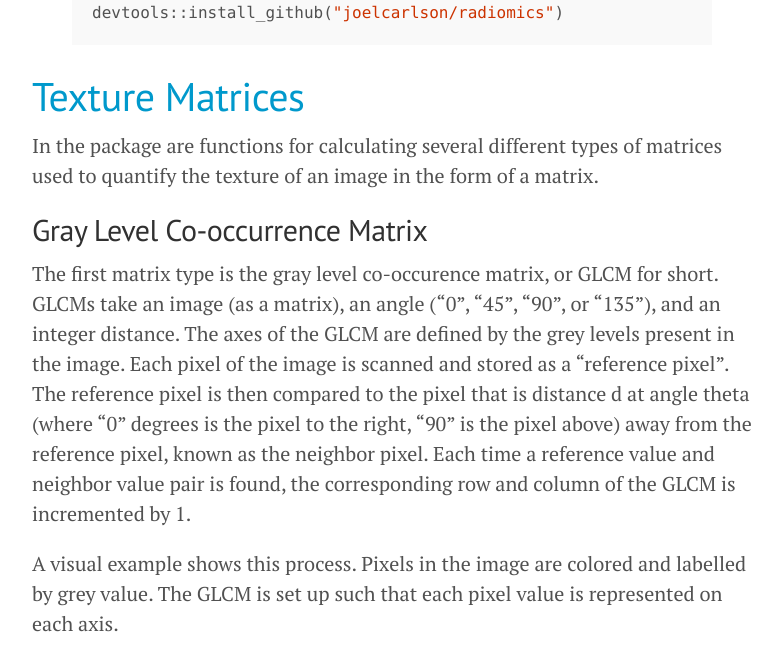
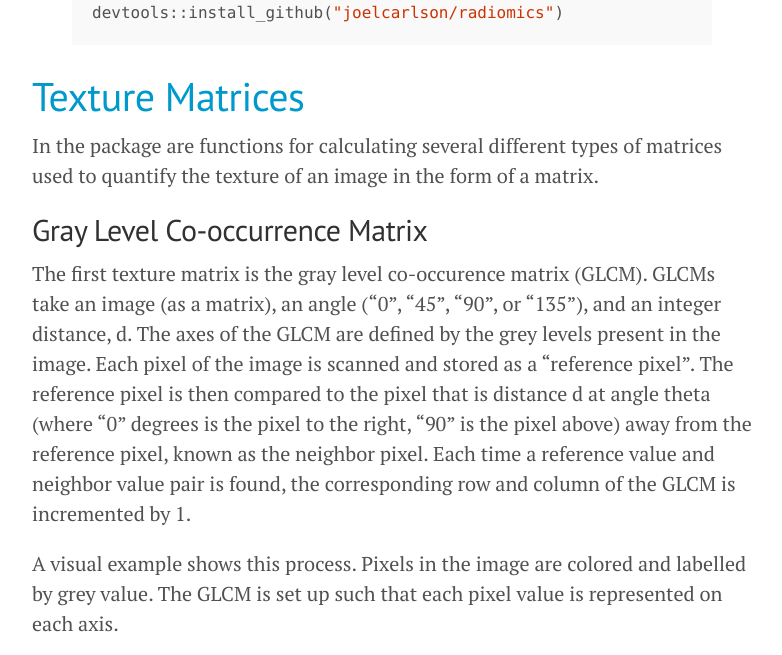
Before and after one commit to joelcarlson/joelcarlson.github.io, a Jekyll site: the page built from _posts/2015-7-10-radiomics-package.md, in a window 1280 px wide and 1400 px high, scrolled down 294 px, cut to the strip 0-655 px from the top of the window. Shown: the whole strip, without its empty margins (248-1030 px from the left). Built offline with Jekyll 4.4.1, drawn with Linux system fonts in a browser that asks for light colours; Markdown is read by kramdown in place of the engine named in the settings; some of the changed lines change nothing that is shown; some of the changed text lies outside the part shown.

Commit message:
Update 2015-7-10-radiomics-package.md

```diff
--- a/_posts/2015-7-10-radiomics-package.md
+++ b/_posts/2015-7-10-radiomics-package.md
@@ -20,7 +20,7 @@
 
 ##Gray Level Co-occurrence Matrix
 
-The first matrix type is the gray level co-occurence matrix, or GLCM for short. GLCMs take an image (as a matrix), an angle ("0", "45", "90", or "135"), and an integer distance. The axes of the GLCM are defined by the grey levels present in the image. Each pixel of the image is scanned and stored as a "reference pixel". The reference pixel is then compared to the pixel that is distance d at angle theta (where "0" degrees is the pixel to the right, "90" is the pixel above) away from the reference pixel, known as the neighbor pixel. Each time a reference value and neighbor value pair is found, the corresponding row and column of the GLCM is incremented by 1.
+The first texture matrix is the gray level co-occurence matrix (GLCM). GLCMs take an image (as a matrix), an angle ("0", "45", "90", or "135"), and an integer distance, d. The axes of the GLCM are defined by the grey levels present in the image. Each pixel of the image is scanned and stored as a "reference pixel". The reference pixel is then compared to the pixel that is distance d at angle theta (where "0" degrees is the pixel to the right, "90" is the pixel above) away from the reference pixel, known as the neighbor pixel. Each time a reference value and neighbor value pair is found, the corresponding row and column of the GLCM is incremented by 1.
 
 A visual example shows this process. Pixels in the image are colored and labelled by grey value. The GLCM is set up such that each pixel value is represented on each axis.
 
@@ -36,7 +36,7 @@
 
 Continuing in this fashion for each grey level, we end up with a GLCM filled with counts.
 
-By convention, we sum the GLCM with it's transpose, to obtain the final GLCM:
+By convention, we sum the GLCM and the GLCMs transpose to obtain a symmetric matrix:
 
 <img src="http://i.imgur.com/GdVzVxN.png" height="227px" width="829px" />
 
@@ -119,7 +119,7 @@
 
 The goal of the GLSZM is to quantify regions of contiguous pixels in the image. The GLSZM is set up in the same way as the GLRLM, except along the abscissa are size zones rather than run lengths. A size zone is defined as a collection of 9-connected pixels (ie. connected on their edges and corners) of the same grey level.
 
-For the GLSZM we will use the same image as for the GLCM. Rather than labeling grey levels, contiguous size zones are labeled with their size, that is, the number of 9 connected pixels of the same grey level:
+For the GLSZM we will use the same image as for the GLCM. Rather than labeling grey levels, contiguous size zones are labeled with their size:
 
 <img src="http://i.imgur.com/vNQTAsz.png" height="227px" width="496px" />
 
```
